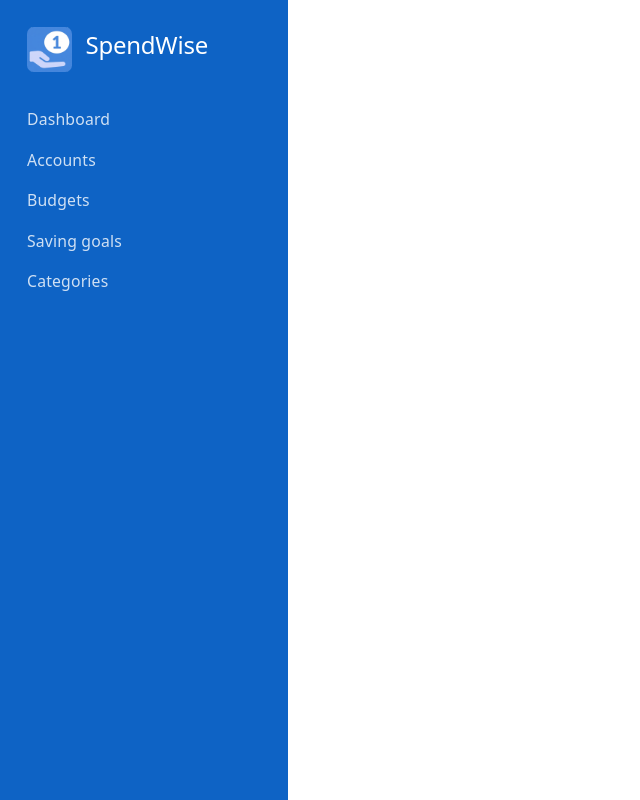
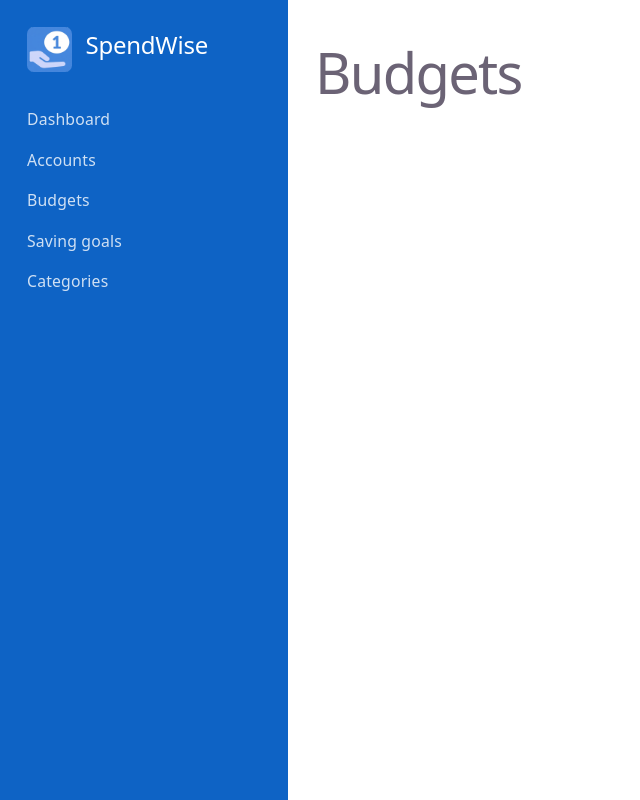
Before and after one commit to eri892821/SpendWise2, a React (Vite) app in the folder SpendWise/: page / in a window 1280 px wide. Shown: the whole page, without its empty margins (0-640 px from the left). Built offline with nearby package versions, Linux system fonts and the light colour scheme.

Commit message:
imported budgets page into the app.jsx

```diff
--- a/SpendWise/src/App.jsx
+++ b/SpendWise/src/App.jsx
@@ -4,6 +4,7 @@ import reactLogo from './assets/react.svg'
 import viteLogo from './assets/vite.svg'
 import './App.css'
 import spendwiseLogo from './assets/Gemini_Generated_Image.jfif'
+import Budgets from './Budgets'
 
 const Sidebar =()=>{
 
@@ -32,6 +33,9 @@ const App =()=>{
   return(
    <div className="flex min-h-screen w-full">
     <Sidebar/>
+    <div className='flex-1 p-6'>
+      <Budgets/>
+      </div>
    </div>
   )
 }
```
